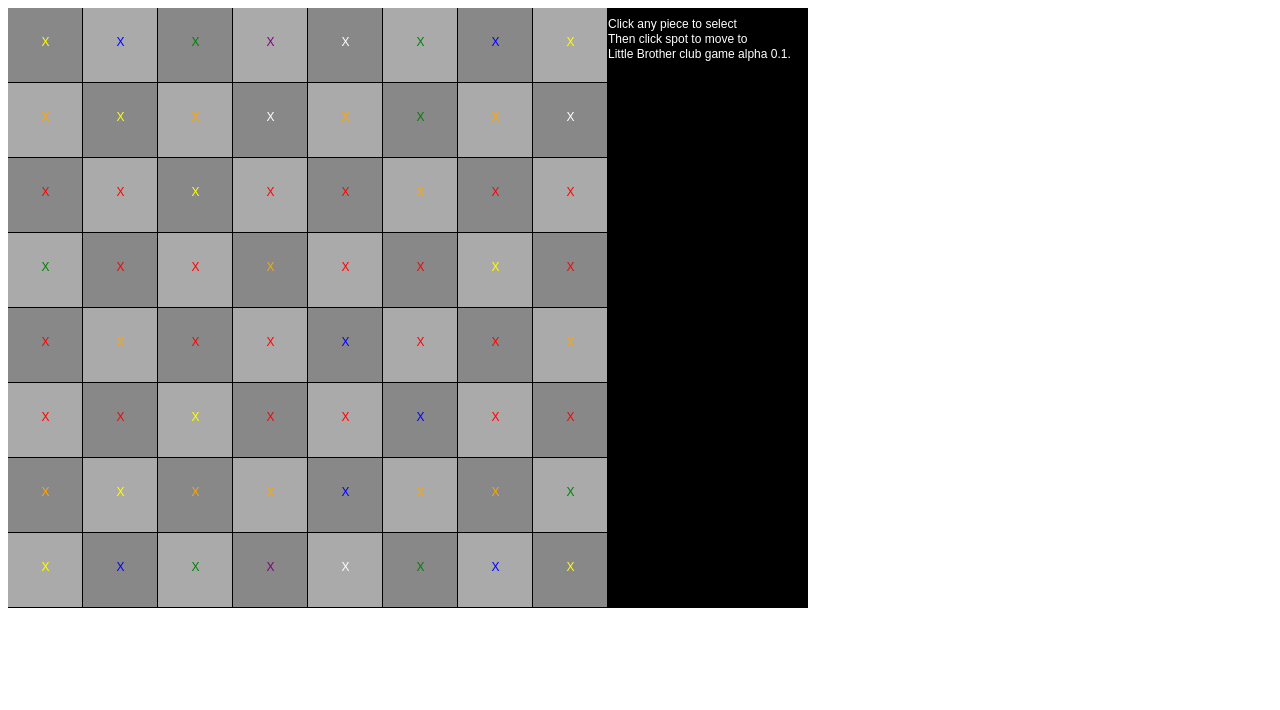
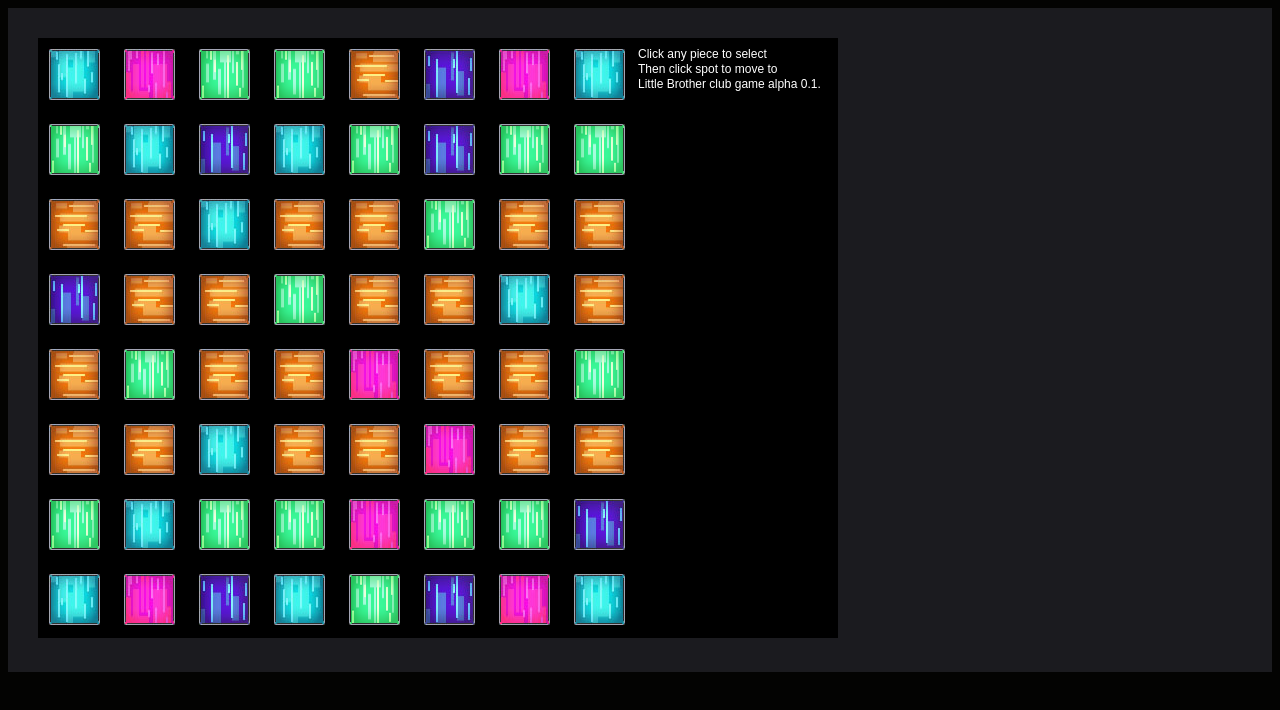
Before and after one commit to lanthos/littlebrother, a plain HTML site: page match3.html in a window 1280 px wide. Drawn offline with Linux system fonts and the light colour scheme.

Commit message:
use img from mock as tiles

```diff
--- a/match3.html
+++ b/match3.html
@@ -5,8 +5,19 @@
 <meta content="text/html;charset=utf-8" http-equiv="Content-Type">
 <meta content="utf-8" http-equiv="encoding">
 </head>
+<body style="background-color: #030302">
+<div style="display:none">
+  <img id="orange" src="images/orange.jpg">
+  <img id="green" src="images/green.jpg">
+  <img id="purple" src="images/purple.jpg">
+  <img id="pink" src="images/pink.jpg">
+  <img id="blue" src="images/blue.jpg">
+  <img id="blank" src="images/blank.jpg">
+</div>
+<div style="background-color:#1B1B1F; padding: 30px; width: auto">
 <canvas id="gameCanvas" width="800" height="600"></canvas>
-
+</div>
+</body>
 <script>
   var mouseX = 0;
   var mouseY = 0;
@@ -20,23 +31,28 @@
   const TILE_COLS = 8;
   const TILE_ROWS = 8;
   var tileGrid =
-      [ 2, 4, 3, 5, 6, 3, 4, 2,
-        1, 2, 1, 6, 1, 3, 1, 6,
+      [ 2, 4, 3, 2, 1, 3, 4, 2,
+        1, 2, 1, 1, 1, 3, 1, 1,
         0, 0, 2, 0, 0, 1, 0, 0,
         3, 0, 0, 1, 0, 0, 2, 0,
         0, 1, 0, 0, 4, 0, 0, 1,
         0, 0, 2, 0, 0, 4, 0, 0,
         1, 2, 1, 1, 4, 1, 1, 3,
-        2, 4, 3, 5, 6, 3, 4, 2];
+        2, 4, 3, 2, 1, 3, 4, 2];
 
-  const RED = 0;
-  const ORANGE = 1;
-  const YELLOW = 2;
-  const GREEN = 3;
-  const BLUE = 4;
-  const PURPLE = 5;
-  const WHITE = 6;
-  const BLANK = 7;
+  var img = {}
+  const ORANGE = 0;
+  img[ORANGE] =document.getElementById("orange");
+  const GREEN = 1;
+  img[GREEN] =document.getElementById("green");
+  const BLUE = 2;
+  img[BLUE] =document.getElementById("blue");
+  const PURPLE = 3;
+  img[PURPLE] =document.getElementById("purple");
+  const PINK = 4;
+  img[PINK] =document.getElementById("pink");
+  const BLANK = 5;
+  img[BLANK] =document.getElementById("blank");
 
   function initInput() {
     document.addEventListener("mousemove", mousemoved);
@@ -54,7 +70,7 @@
             tileGrid[idxHere] = tileGrid[idxAbove];
             tileGrid[idxAbove] = typeHere;
           } else {
-					  tileGrid[idxHere] = Math.floor(Math.random() * 7);
+            tileGrid[idxHere] = Math.floor(Math.random() * 3);
           }
         }
       } // end rows
@@ -168,8 +184,8 @@
 
     initInput();
 
-    // these next few lines set up our game logic and render to happen 30 times per second
-    var framesPerSecond = 30;
+    // these next few lines set up our game logic and render to happen 60 times per second
+    var framesPerSecond = 10;
     setInterval(function() {
     gravity();
     match3Checker();
@@ -196,16 +212,9 @@
   function drawTiles() {
     for(var eachCol=0; eachCol<TILE_COLS; eachCol++) {
       for(var eachRow=0; eachRow<TILE_ROWS; eachRow++) {
-        var tileLeftEdgeX = eachCol * TILE_W;
+        var tileLeftEdgeX = eachCol * TILE_W ;
         var tileTopEdgeY = eachRow * TILE_H;
 
-        if( (eachCol + eachRow) % 2 == 0 ) { // splitting even sums from odd
-          colorRect(tileLeftEdgeX, tileTopEdgeY,
-                   TILE_W - TILE_GAP, TILE_H - TILE_GAP, '#888888' );
-        } else {
-          colorRect(tileLeftEdgeX, tileTopEdgeY,
-                   TILE_W - TILE_GAP, TILE_H - TILE_GAP, '#aaaaaa' );
-        }
 
         var idxHere = tileCoordToIndex(eachCol,eachRow);
         var pieceHere = tileGrid[idxHere];
@@ -214,34 +223,29 @@
 
 
         switch(pieceHere) {
-          case RED:
-		  canvasContext.fillStyle = 'red';
-            break;
           case ORANGE:
-            canvasContext.fillStyle = 'orange';
-            break;
-          case YELLOW:
-            canvasContext.fillStyle = 'yellow';
+            canvasContext.fillStyle = '#F28015';
             break;
           case GREEN:
-            canvasContext.fillStyle = 'green';
+            canvasContext.fillStyle = '#5DF0A9';
             break;
           case BLUE:
-            canvasContext.fillStyle = 'blue';
+            canvasContext.fillStyle = '#33F0E7';
             break;
           case PURPLE:
-            canvasContext.fillStyle = 'purple';
+            canvasContext.fillStyle = '#580BD6';
             break;
-          case WHITE:
-            canvasContext.fillStyle = 'white';
+          case PINK:
+            canvasContext.fillStyle = '#F81FB8';
             break;
       case BLANK:
         pieceName = "";
       break;
         }
 
-        canvasContext.fillText(pieceName,
-                  tileLeftEdgeX+TILE_W/2, tileTopEdgeY+TILE_H/2);
+
+        canvasContext.drawImage(img[pieceHere], tileLeftEdgeX + 11, tileTopEdgeY + 11);
+
 
         // not a super efficient way to do this, but c'mon, it's a boardgame!
         // based on exercises you've already done you could optimize this :)
```
Also changed, not shown: images/blank.jpg (added), images/blue.jpg (added), images/debug.jpg (added), images/green.jpg (added), images/orange.jpg (added), images/pink.jpg (added), images/purple.jpg (added), 1 other file. Lines whose indentation alone changed are shown as unchanged.
